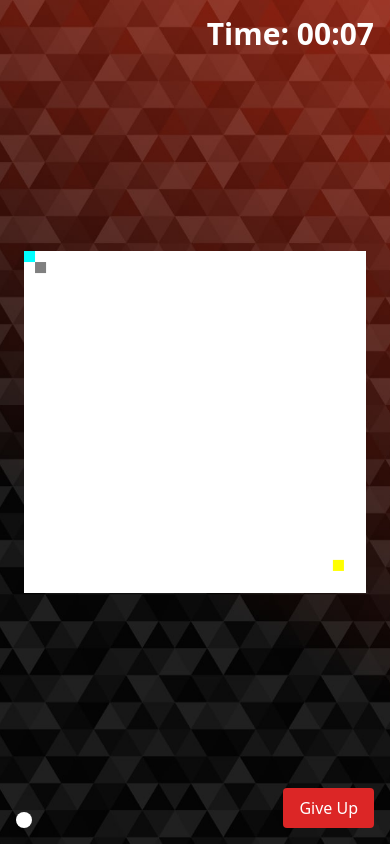
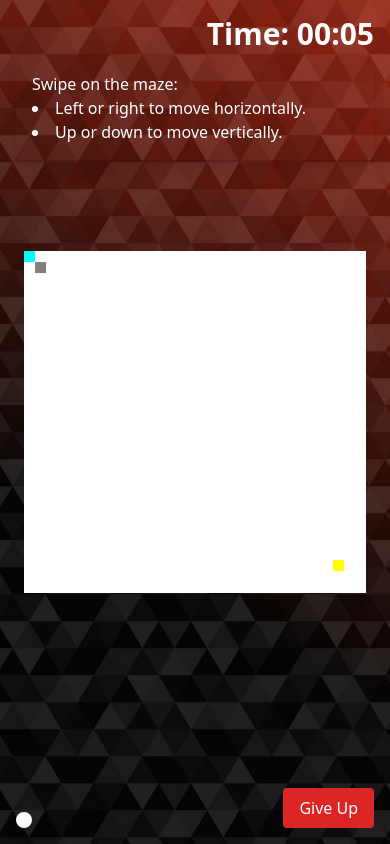
Before and after one commit to AyakaGake/a-maze-web, a Next.js app: page /gameplay/1 in a window 390 px wide. Built offline with nearby package versions, Linux system fonts and the light colour scheme; no server answers; the database is empty.

Commit message:
for smartphone movement WIP5

```diff
--- a/pages/gameplay/[roomId]/index.tsx
+++ b/pages/gameplay/[roomId]/index.tsx
@@ -20,6 +20,7 @@ export default function Gameplay() {
   const router = useRouter(); // Initialize useRouter hook
   const { roomId } = router.query;
   // const playerId = sessionStorage.getItem('playerId');
+  const [phone, setPhone] = useState<boolean>(false);
 
   useEffect(() => {
     const storedName = sessionStorage.getItem('playerName');
@@ -68,7 +69,11 @@ export default function Gameplay() {
         }
       )
       .subscribe();
-
+    if (window.innerWidth < 768) {  // basic size of the smartphone
+      setPhone(true);
+    } else {
+      setPhone(false);
+    }
     // Cleanup
     return () => {
       supabase.removeChannel(clearChannel);
@@ -166,6 +171,17 @@ export default function Gameplay() {
     <div
       className={`relative flex h-screen flex-col items-center justify-center p-6 z-10000000  bg-custom-image`}
     >
+      {phone && (
+        <div className='absolute top-10 transform w-full p-4'>
+          <div className='text-white p-4 rounded shadow-lg'>
+            <ul className='list-disc list-inside'>
+              <p>Swipe on the maze:</p>
+              <li>Left or right to move horizontally.</li>
+              <li>Up or down to move vertically.</li>
+            </ul>
+          </div>
+        </div>
+      )}
       {/* <div className="background-overlay"></div> */}
 
       <MazeApplet roomId={roomId as string}
```
Also changed, not shown: components/mazeapplet.tsx (+14 -4 lines).
